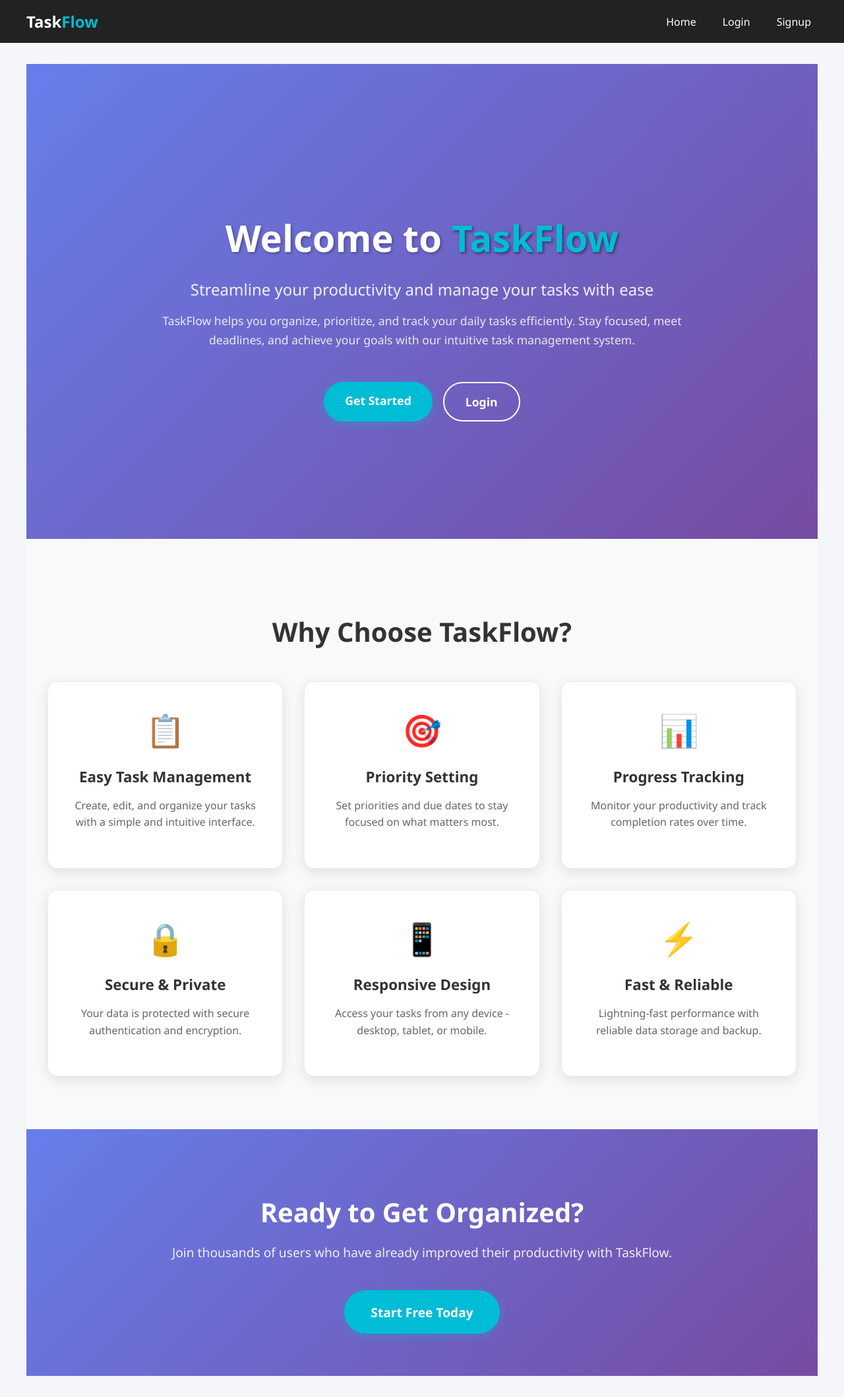
After one commit to suyashmudgal/Flask_MINI_PROJECT, a Flask app: template templates/homepage.html in a window 1280 px wide. The commit adds this page. Shown: the whole page at 66% size. Run offline with Flask 3, Linux system fonts and the light colour scheme; the template is opened without the code that fills it, so the values that code supplies are empty.

Commit message:
adding homepage

```diff
--- a/app.py
+++ b/app.py
@@ -1,4 +1,5 @@
-from flask import Flask, redirect, url_for
+from flask import Flask, redirect, url_for, render_template
+from flask_login import current_user
 from flask_sqlalchemy import SQLAlchemy
 from flask_wtf import CSRFProtect
 from flask_login import LoginManager
@@ -21,10 +22,12 @@ login_manager.login_view = 'auth.login'
 def load_user(user_id):
     return User.query.get(int(user_id))
 
-# Add root route to redirect to login
+# Root route to show homepage or redirect authenticated users to dashboard
 @app.route('/')
 def index():
-    return redirect(url_for('auth.login'))
+    if current_user.is_authenticated:
+        return redirect(url_for('tasks.dashboard'))
+    return render_template('homepage.html')
 
 app.register_blueprint(auth_bp)
 app.register_blueprint(tasks_bp)
--- a/static/styles.css
+++ b/static/styles.css
@@ -232,3 +232,240 @@ main {
 .form-card input.error, .form-card textarea.error {
     border-color: #e53935;
 }
+
+/* Homepage Styles */
+.homepage {
+    padding: 0;
+    margin: 0;
+}
+
+.homepage main {
+    padding: 0;
+    max-width: none;
+}
+
+/* Hero Section */
+.hero {
+    background: linear-gradient(135deg, #667eea 0%, #764ba2 100%);
+    color: white;
+    padding: 5rem 2rem;
+    text-align: center;
+    min-height: 70vh;
+    display: flex;
+    align-items: center;
+    justify-content: center;
+}
+
+.hero-content {
+    max-width: 800px;
+}
+
+.hero h1 {
+    font-size: 3.5rem;
+    margin-bottom: 1rem;
+    font-weight: 700;
+    text-shadow: 2px 2px 4px rgba(0,0,0,0.3);
+}
+
+.hero .brand {
+    color: #00bcd4;
+    text-shadow: 2px 2px 4px rgba(0,0,0,0.5);
+}
+
+.hero-subtitle {
+    font-size: 1.5rem;
+    margin-bottom: 1rem;
+    font-weight: 300;
+    opacity: 0.9;
+}
+
+.hero-description {
+    font-size: 1.1rem;
+    margin-bottom: 2.5rem;
+    line-height: 1.6;
+    opacity: 0.85;
+}
+
+.cta-buttons {
+    display: flex;
+    gap: 1rem;
+    justify-content: center;
+    flex-wrap: wrap;
+    margin-top: 2rem;
+}
+
+.btn-primary {
+    background: #00bcd4;
+    color: white;
+    padding: 1rem 2rem;
+    border: none;
+    border-radius: 50px;
+    font-size: 1.1rem;
+    font-weight: 600;
+    text-decoration: none;
+    display: inline-block;
+    transition: all 0.3s ease;
+    box-shadow: 0 4px 15px rgba(0, 188, 212, 0.3);
+}
+
+.btn-primary:hover {
+    background: #0097a7;
+    transform: translateY(-2px);
+    box-shadow: 0 6px 20px rgba(0, 188, 212, 0.4);
+}
+
+.btn-secondary {
+    background: transparent;
+    color: white;
+    padding: 1rem 2rem;
+    border: 2px solid white;
+    border-radius: 50px;
+    font-size: 1.1rem;
+    font-weight: 600;
+    text-decoration: none;
+    display: inline-block;
+    transition: all 0.3s ease;
+}
+
+.btn-secondary:hover {
+    background: white;
+    color: #667eea;
+    transform: translateY(-2px);
+}
+
+.btn-large {
+    padding: 1.2rem 2.5rem;
+    font-size: 1.2rem;
+}
+
+/* Features Section */
+.features {
+    padding: 5rem 2rem;
+    background: #f8f9fa;
+}
+
+.container {
+    max-width: 1200px;
+    margin: 0 auto;
+}
+
+.features h2 {
+    text-align: center;
+    font-size: 2.5rem;
+    margin-bottom: 3rem;
+    color: #333;
+    font-weight: 700;
+}
+
+.features-grid {
+    display: grid;
+    grid-template-columns: repeat(auto-fit, minmax(300px, 1fr));
+    gap: 2rem;
+    margin-top: 2rem;
+}
+
+.feature-card {
+    background: white;
+    padding: 2.5rem 2rem;
+    border-radius: 15px;
+    text-align: center;
+    box-shadow: 0 5px 20px rgba(0,0,0,0.1);
+    transition: all 0.3s ease;
+    border: 1px solid #e9ecef;
+}
+
+.feature-card:hover {
+    transform: translateY(-5px);
+    box-shadow: 0 10px 30px rgba(0,0,0,0.15);
+    border-color: #00bcd4;
+}
+
+.feature-icon {
+    font-size: 3rem;
+    margin-bottom: 1rem;
+    display: block;
+}
+
+.feature-card h3 {
+    font-size: 1.4rem;
+    margin-bottom: 1rem;
+    color: #333;
+    font-weight: 600;
+}
+
+.feature-card p {
+    color: #666;
+    line-height: 1.6;
+    font-size: 1rem;
+}
+
+/* CTA Section */
+.cta-section {
+    background: linear-gradient(135deg, #667eea 0%, #764ba2 100%);
+    color: white;
+    padding: 4rem 2rem;
+    text-align: center;
+}
+
+.cta-section h2 {
+    font-size: 2.5rem;
+    margin-bottom: 1rem;
+    font-weight: 700;
+}
+
+.cta-section p {
+    font-size: 1.2rem;
+    margin-bottom: 2rem;
+    opacity: 0.9;
+    line-height: 1.6;
+}
+
+/* Responsive Design */
+@media (max-width: 768px) {
+    .hero h1 {
+        font-size: 2.5rem;
+    }
+
+    .hero-subtitle {
+        font-size: 1.2rem;
+    }
+
+    .hero-description {
+        font-size: 1rem;
+    }
+
+    .cta-buttons {
+        flex-direction: column;
+        align-items: center;
+    }
+
+    .btn-primary, .btn-secondary {
+        width: 100%;
+        max-width: 300px;
+    }
+
+    .features h2 {
+        font-size: 2rem;
+    }
+
+    .features-grid {
+        grid-template-columns: 1fr;
+    }
+
+    .hero {
+        padding: 3rem 1rem;
+        min-height: 60vh;
+    }
+
+    .features {
+        padding: 3rem 1rem;
+    }
+
+    .cta-section {
+        padding: 3rem 1rem;
+    }
+
+    .cta-section h2 {
+        font-size: 2rem;
+    }
+}
--- a/templates/base.html
+++ b/templates/base.html
@@ -11,6 +11,7 @@
         <nav>
             <div class="logo">Task<span>Flow</span></div>
             <ul>
+                <li><a href="{{ url_for('index') }}">Home</a></li>
                 {% if current_user.is_authenticated %}
                     <li><a href="{{ url_for('tasks.dashboard') }}">Dashboard</a></li>
                     <li><a href="{{ url_for('auth.logout') }}">Logout</a></li>
--- /dev/null
+++ b/templates/homepage.html
@@ -0,0 +1,86 @@
+{% extends "base.html" %}
+
+{% block title %}TaskFlow - Organize Your Tasks Efficiently{% endblock %}
+
+{% block content %}
+<div class="homepage">
+    <!-- Hero Section -->
+    <section class="hero">
+        <div class="hero-content">
+            <h1>Welcome to <span class="brand">TaskFlow</span></h1>
+            <p class="hero-subtitle">Streamline your productivity and manage your tasks with ease</p>
+            <p class="hero-description">
+                TaskFlow helps you organize, prioritize, and track your daily tasks efficiently.
+                Stay focused, meet deadlines, and achieve your goals with our intuitive task management system.
+            </p>
+            <div class="cta-buttons">
+                {% if current_user.is_authenticated %}
+                    <a href="{{ url_for('tasks.dashboard') }}" class="btn btn-primary">Go to Dashboard</a>
+                    <a href="{{ url_for('auth.logout') }}" class="btn btn-secondary">Logout</a>
+                {% else %}
+                    <a href="{{ url_for('auth.signup') }}" class="btn btn-primary">Get Started</a>
+                    <a href="{{ url_for('auth.login') }}" class="btn btn-secondary">Login</a>
+                {% endif %}
+            </div>
+        </div>
+    </section>
+
+    <!-- Features Section -->
+    <section class="features">
+        <div class="container">
+            <h2>Why Choose TaskFlow?</h2>
+            <div class="features-grid">
+                <div class="feature-card">
+                    <div class="feature-icon">📋</div>
+                    <h3>Easy Task Management</h3>
+                    <p>Create, edit, and organize your tasks with a simple and intuitive interface.</p>
+                </div>
+                <div class="feature-card">
+                    <div class="feature-icon">🎯</div>
+                    <h3>Priority Setting</h3>
+                    <p>Set priorities and due dates to stay focused on what matters most.</p>
+                </div>
+                <div class="feature-card">
+                    <div class="feature-icon">📊</div>
+                    <h3>Progress Tracking</h3>
+                    <p>Monitor your productivity and track completion rates over time.</p>
+                </div>
+                <div class="feature-card">
+                    <div class="feature-icon">🔒</div>
+                    <h3>Secure & Private</h3>
+                    <p>Your data is protected with secure authentication and encryption.</p>
+                </div>
+                <div class="feature-card">
+                    <div class="feature-icon">📱</div>
+                    <h3>Responsive Design</h3>
+                    <p>Access your tasks from any device - desktop, tablet, or mobile.</p>
+                </div>
+                <div class="feature-card">
+                    <div class="feature-icon">⚡</div>
+                    <h3>Fast & Reliable</h3>
+                    <p>Lightning-fast performance with reliable data storage and backup.</p>
+                </div>
+            </div>
+        </div>
+    </section>
+
+    <!-- Call to Action Section -->
+    <section class="cta-section">
+        <div class="container">
+            {% if not current_user.is_authenticated %}
+                <h2>Ready to Get Organized?</h2>
+                <p>Join thousands of users who have already improved their productivity with TaskFlow.</p>
+                <div class="cta-buttons">
+                    <a href="{{ url_for('auth.signup') }}" class="btn btn-primary btn-large">Start Free Today</a>
+                </div>
+            {% else %}
+                <h2>Welcome back, {{ current_user.username }}!</h2>
+                <p>Ready to tackle your tasks? Let's get productive!</p>
+                <div class="cta-buttons">
+                    <a href="{{ url_for('tasks.dashboard') }}" class="btn btn-primary btn-large">View Your Tasks</a>
+                </div>
+            {% endif %}
+        </div>
+    </section>
+</div>
+{% endblock %}
```
